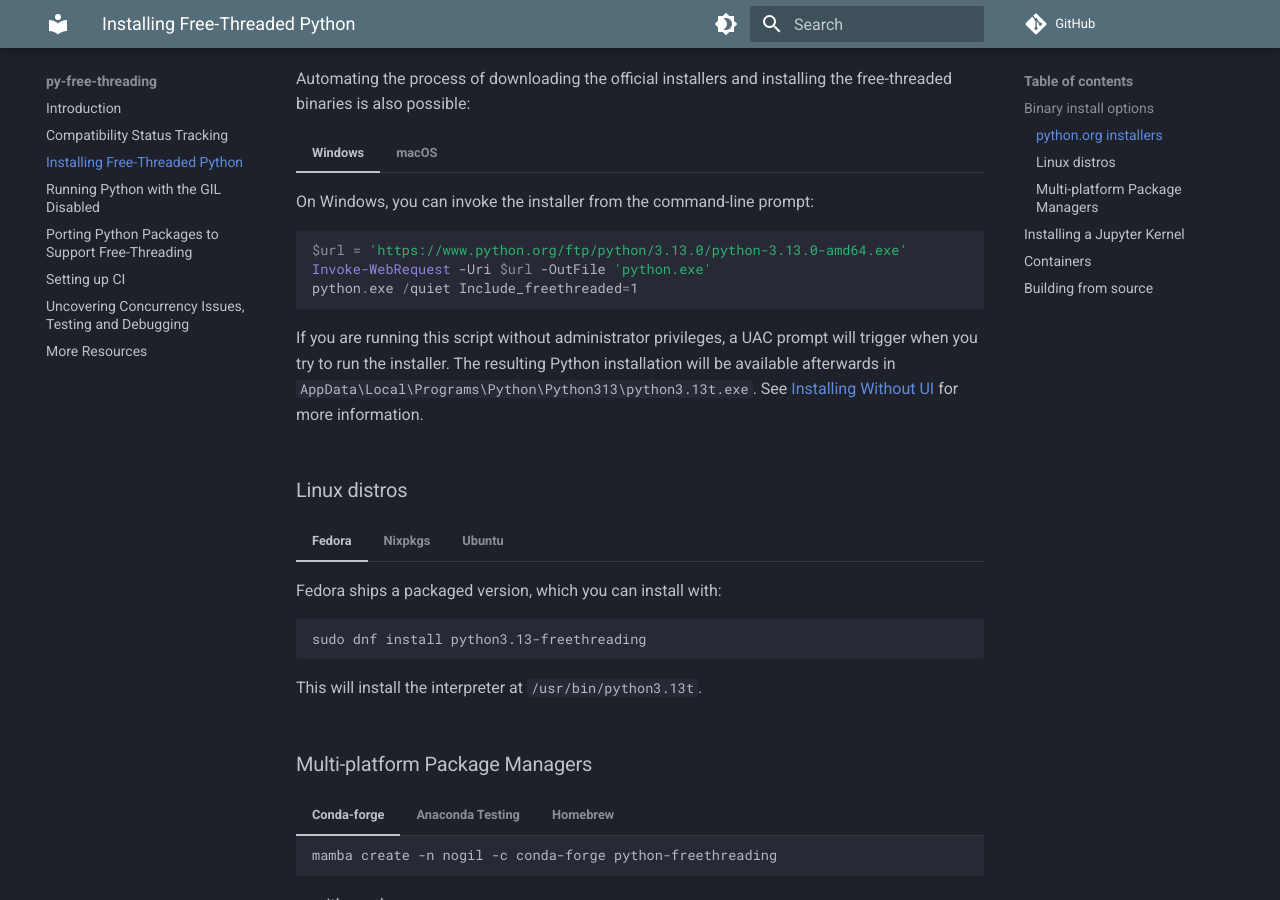
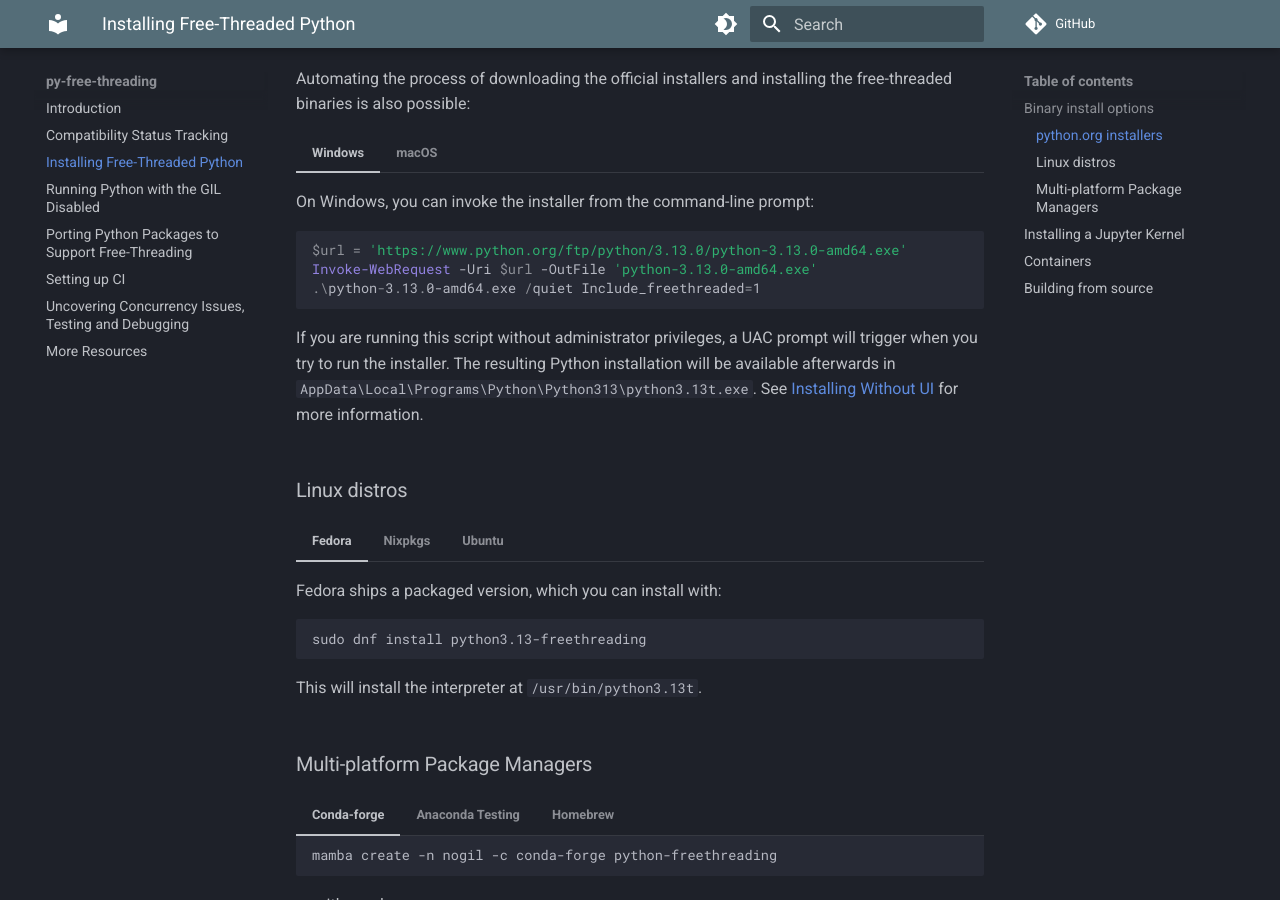
Before and after one commit to Quansight-Labs/free-threaded-compatibility, an MkDocs documentation site: the page built from docs/installing_cpython.md, in a window 1280 px wide and 900 px high, scrolled down 758 px. Built offline with MkDocs 1.6.1 and Material for MkDocs 9.7.7, drawn with Linux system fonts in a browser that asks for light colours; comment, search, counter and statistics services are not loaded.

Commit message:
Fix Windows installation script (#112)

````diff
--- a/docs/installing_cpython.md
+++ b/docs/installing_cpython.md
@@ -37,8 +37,8 @@
 
     ```powershell
     $url = 'https://www.python.org/ftp/python/3.13.0/python-3.13.0-amd64.exe'
-    Invoke-WebRequest -Uri $url -OutFile 'python.exe'
-    python.exe /quiet Include_freethreaded=1
+    Invoke-WebRequest -Uri $url -OutFile 'python-3.13.0-amd64.exe'
+    .\python-3.13.0-amd64.exe /quiet Include_freethreaded=1
     ```
 
     If you are running this script without administrator privileges,
````
